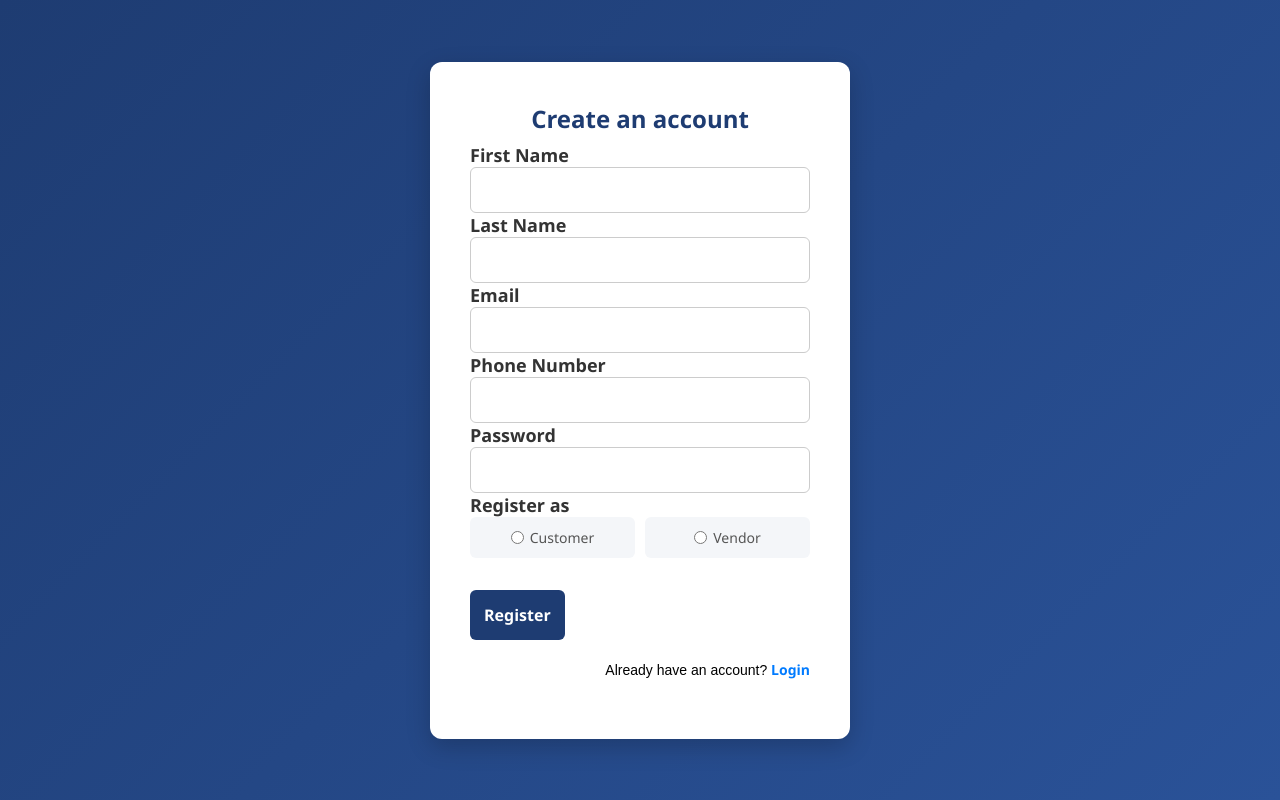
After one commit to Amrita-School-of-Business-nd-Journalism/DBMS, a Flask app: page /register in a window 1280 px wide. The commit adds this page. Run offline with Flask 3, Linux system fonts and the light colour scheme.

Commit message:
Create and Read is Done

```diff
--- a/backend/app.py
+++ b/backend/app.py
@@ -1,23 +1,83 @@
-from flask import Flask, jsonify, request
-from database import connect_w_db # From a python file in same dir
+from flask import Flask, jsonify, request, render_template, session
+from werkzeug.security import generate_password_hash, check_password_hash
+from database import connect_w_db # From a python file in dir ../database
+# from flask_cors import CORS - Removed after joining webpages in the routing
 
 app = Flask(__name__)
+app.secret_key = "DBMS-DroneApp"
 
+# Home Page - Login
 @app.route("/")
 def home():
-    return "Drone Delivery Backend is running"
+    return render_template("index.html")
 
-@app.route("/test")
-def test():
-    return "Test route is working!"
+# Welcome Customer
+@app.route("/customer")
+def customer_dashboard():
+    if "USER_ID" not in session:
+        return "Please login first", 401
+    if session["ROLE"] != "CUSTOMER":
+        return "Access denied", 403
+    return render_template("customer.html")
 
-@app.route("/test-db")
-def test_db():
+# Welcome Vendor
+@app.route("/vendor")
+def vendor_dashboard():
+    if "USER_ID" not in session:
+        return "Please login first", 401
+    if session["ROLE"] != "VENDOR":
+        return "Access denied", 403
+    return render_template("vendor.html")
+
+# Logging out
+@app.route("/logout")
+def logout():
+    session.clear()
+    return jsonify({
+        "success": True,
+        "message": "Logged out successfully"
+    })
+
+# Registering a new account
+@app.route("/register")
+def register_page():
+    return render_template("register.html")
+
+@app.route("/register", methods=["POST"])
+def register():
+    data = request.get_json()
+
+    first_name = data["first_name"]
+    last_name = data["last_name"]
+    email = data["email"]
+    phone_no = data["phone_no"]
+    password = data["password"]
+    role = data["role"]
+
+    password_hash = generate_password_hash(password)
+
     db = connect_w_db()
-    if db.is_connected():
-        db.close()
-        return "Database connection successful"
-    return "Database connection failed"
+    cursor = db.cursor()
+
+    query = """
+        INSERT INTO USERS(FIRST_NAME,LAST_NAME,EMAIL,
+        PHONE_NO,PASSWORD_HASH,CREATED_AT,ROLE)
+        VALUES(%s,%s,%s,%s,%s,CURDATE(),%s)
+    """
+
+    cursor.execute(
+    query,(first_name,last_name,email,phone_no,
+    password_hash,role)
+    )
+
+    db.commit()
+    cursor.close()
+    db.close()
+
+    return jsonify({
+        "success": True,
+        "message": "Register successful"
+    })
 
 @app.route("/users")
 def users():
@@ -26,15 +86,8 @@ def users():
     cursor.execute("select * from USERS")
     users = cursor.fetchall()
     cursor.close()
+    db.close()
     return jsonify(users)
-
-@app.route("/test-post",methods=["POST"])
-def test_post():
-    data = request.get_json()
-    return jsonify({
-        "message":"Post Successful",
-        "rec_data":data
-    })
 
 @app.route("/login",methods=["POST"])
 def login():
@@ -58,10 +111,33 @@ def login():
     cursor.close()
     db.close()
 
+
+    if user is None:
+        return jsonify({
+            "success":False,
+            "message":"User not found!"
+        })
+
+    is_password_correct = check_password_hash(user["PASSWORD_HASH"],password)
+
+    if not is_password_correct:
+        return jsonify({
+            "success": False,
+            "message": "Invalid password"
+        })
+    session["USER_ID"] = user["USER_ID"]
+    session["ROLE"] = user["ROLE"]
+
     return jsonify({
-        "email":email,
-        "password":password,
-        "role":role
+        "success": True,
+        "message": "Login successful",
+        "user": {
+            "USER_ID": user["USER_ID"],
+            "FIRST_NAME": user["FIRST_NAME"],
+            "LAST_NAME": user["LAST_NAME"],
+            "EMAIL": user["EMAIL"],
+            "ROLE": user["ROLE"]
+        }
     })
 
 if __name__=="__main__":
--- a/frontend/stylesheet.css
+++ b/backend/static/css/login.css
@@ -49,8 +49,9 @@ body {
     margin-top: 16px;
 }
 
+input[type="text"],
 input[type="email"],
-input[type="password"] {
+input[type="password"]  {
     width: 100%;
     padding: 12px;
     border: 1px solid #cccccc;
@@ -60,6 +61,7 @@ input[type="password"] {
     outline: none;
 }
 
+input[type="text"]:focus,
 input[type="email"]:focus,
 input[type="password"]:focus {
     border-color: #1e3c72;
--- /dev/null
+++ b/backend/static/js/cd.js
@@ -0,0 +1 @@
+document.getElementById("logout-btn").addEventListener("click", logout);
--- /dev/null
+++ b/backend/static/js/register.js
@@ -0,0 +1,39 @@
+const registerForm = document.getElementById("register-form")
+const responseMessage = document.getElementById("responder")
+registerForm.addEventListener("submit", async (event) => {
+
+    event.preventDefault();
+
+    const formData = new FormData(event.target);
+
+    const data = {
+        first_name: formData.get("first_name"),
+        last_name: formData.get("last_name"),
+        email: formData.get("email"),
+        phone_no: formData.get("phone_no"),
+        password: formData.get("password"),
+        role: formData.get("role")
+    };
+
+    const response = await fetch("/register", {
+        method: "POST",
+        headers: {
+            "Content-Type": "application/json"
+        },
+        body: JSON.stringify(data)
+    });
+
+    const result = await response.json();
+
+    console.log("Flask response:", result);
+
+    if(result.success){
+        alert(result.message);
+        window.location.href = "/";
+    }
+    else{
+        responseMessage.innerText = result.message;
+        responseMessage.style.color = "red";
+    }
+
+});
--- /dev/null
+++ b/backend/static/js/vd.js
@@ -0,0 +1 @@
+document.getElementById("logout-btn").addEventListener("click", logout);
--- /dev/null
+++ b/backend/templates/register.html
@@ -0,0 +1,42 @@
+<!DOCTYPE html>
+<html lang="en">
+<head>
+    <meta charset="UTF-8">
+    <meta name="viewport" content="width=device-width, initial-scale=1.0">
+    <link rel="stylesheet" href="{{ url_for('static', filename='css/login.css') }}" defer></link>
+    <script src="{{ url_for('static', filename='js/register.js') }}" defer></script>
+    <title>Create an Account</title>
+</head>
+<body>
+    <div class="container">
+        <form id="register-form">
+            <h3 class="title">Create an account</h3>
+            <label class="containerlabel">First Name</label>
+            <input type="text" name="first_name" required>
+            <label class="containerlabel">Last Name</label>
+            <input type="text" name="last_name" required>
+            <label class="containerlabel">Email</label>
+            <input type="email" name="email" required>
+            <label class="containerlabel">Phone Number</label>
+            <input type="text" name="phone_no" maxlength="10" required>
+            <label class="containerlabel">Password</label>
+            <input type="password" name="password" required>
+            <label class="containerlabel">Register as</label>
+            <div class="usertypes">
+                <label><input type="radio" name="role" value="CUSTOMER" required>Customer</label>
+                <label><input type="radio" name="role" value="VENDOR">Vendor</label>
+            </div>
+            <button type="submit" id="register-btn" class="login-btn">Register</button>
+        </form>
+        <p class="create_acc_link">
+            Already have an account?
+            <a href="/">
+                Login
+            </a>
+        </p>
+        <p class="create_acc_link" id="responder">
+        </p>
+
+    </div>
+</body>
+</html>
```
Also changed, not shown: backend/static/js/common.js (added, +12 -0 lines), backend/static/js/login.js (added, +54 -0 lines), backend/templates/customer.html (added, +16 -0 lines), backend/templates/index.html (renamed from frontend/index.html, +4 -4 lines), backend/templates/vendor.html (added, +16 -0 lines), database/database.py (+3 -4 lines), frontend/script.js (deleted, +0 -32 lines).
